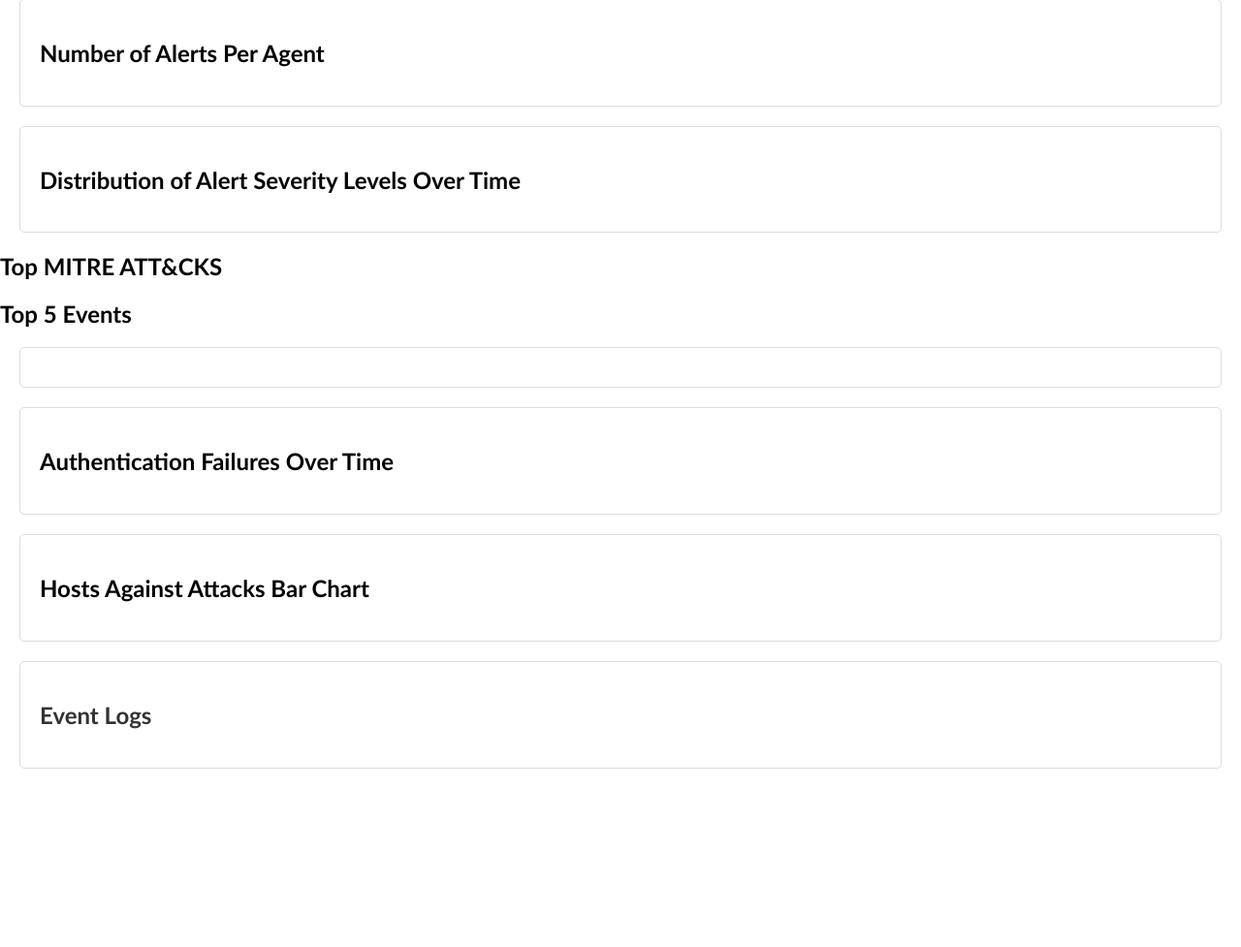
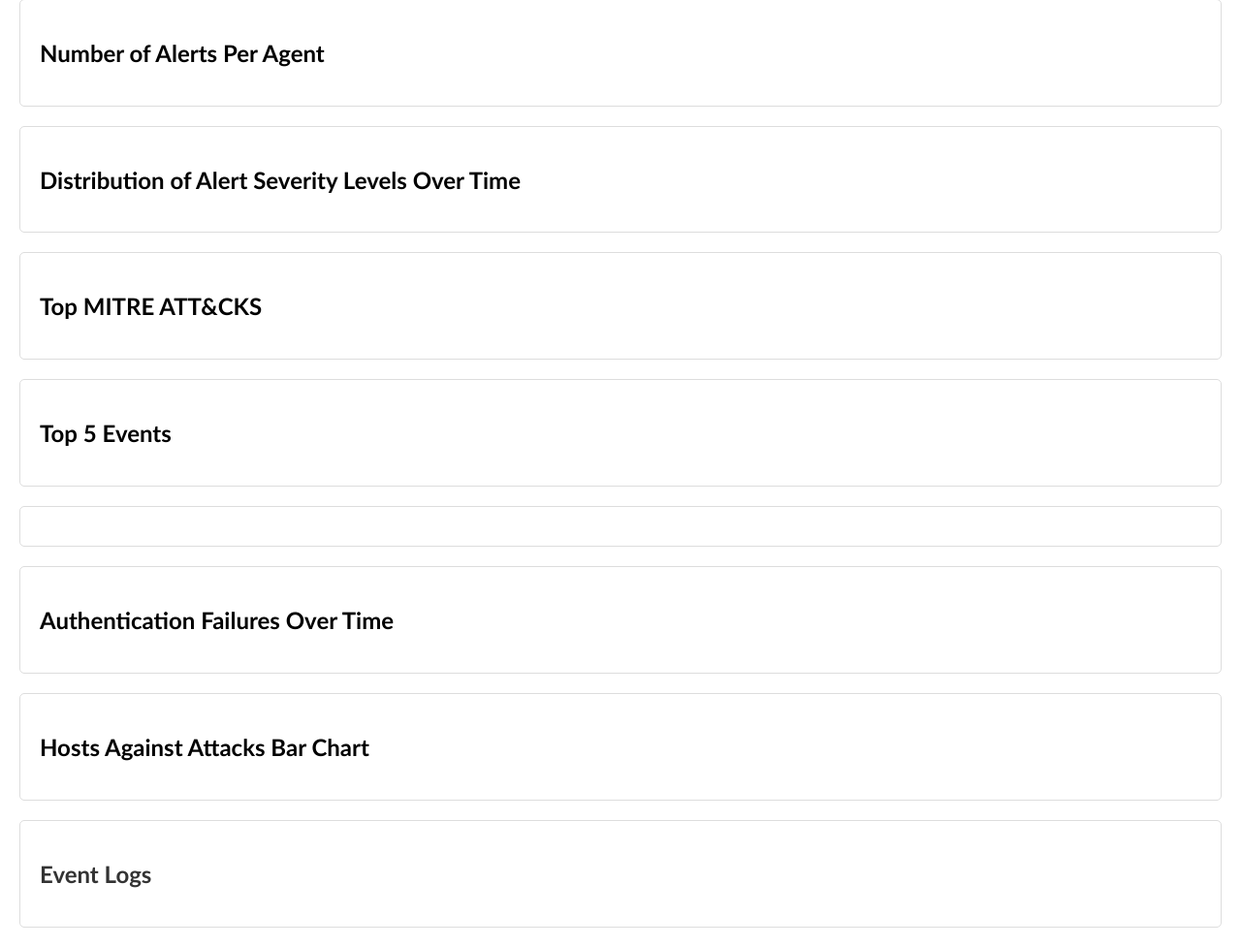
Before and after one commit to TommyZ88/SSIEM, a Flask app: template frontend/templates/dashboard.html in a window 1280 px wide. Shown: the part 300-1277 px from the top of the page at 97% size. Before the commit the page ends 1093 px from the top, so only its background shows below. Run offline with Flask 2, Linux system fonts and the light colour scheme; the template is opened without the code that fills it, so the values that code supplies are empty; some libraries are stand-ins or nearby versions.

Commit message:
Updated styling for donut charts

```diff
--- a/frontend/static/styles/style.css
+++ b/frontend/static/styles/style.css
@@ -151,7 +151,8 @@ padding: 20px;
 #event-logs,
 #table-container,
 #pie-chart-container,
-#bar-chart-container{
+#bar-chart-container,
+#donut-chart-container {
     margin: 20px;
     padding: 20px;
     border: 1px solid #ddd;
```
Also changed, not shown: 1 other file.
